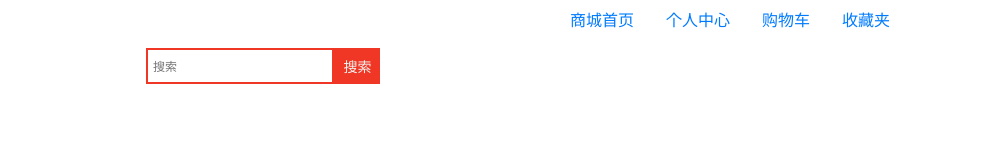
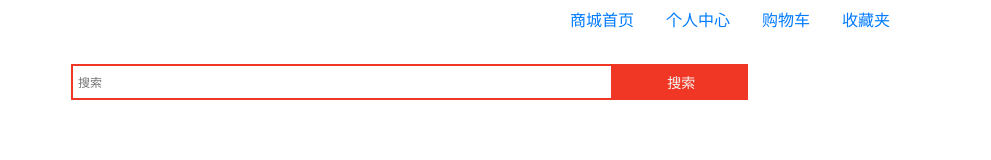
Before and after one commit to eternalhouri/yueju, a plain HTML site: page header.html in a window 1280 px wide. Shown: the full height of the page, 289-1280 px from the left. Drawn offline with nearby package versions, Linux system fonts and the light colour scheme.

Commit message:
Add files via upload

```diff
--- a/css/header.css
+++ b/css/header.css
@@ -1,5 +1,5 @@
 /*搜索框*/
-.search_bar{height:41px;margin:8px 20px 0px 150px;}
+.search_bar{height:66px;margin:24px 20px 0px 75px;box-sizing:border-box;width:61%;}
 .search_bar>form{border:2px solid #f03726;}
 .search_bar input{padding-left:5px;height:2rem;width:78%;outline:none;border:0;}
 #submitSearch{width:20%;height:2rem;float:right;border:0;background:#f03726;color:#f5f5f2;font-size:14px;cursor:pointer;}
```
Also changed, not shown: html/header.html (+1 -1 lines).
